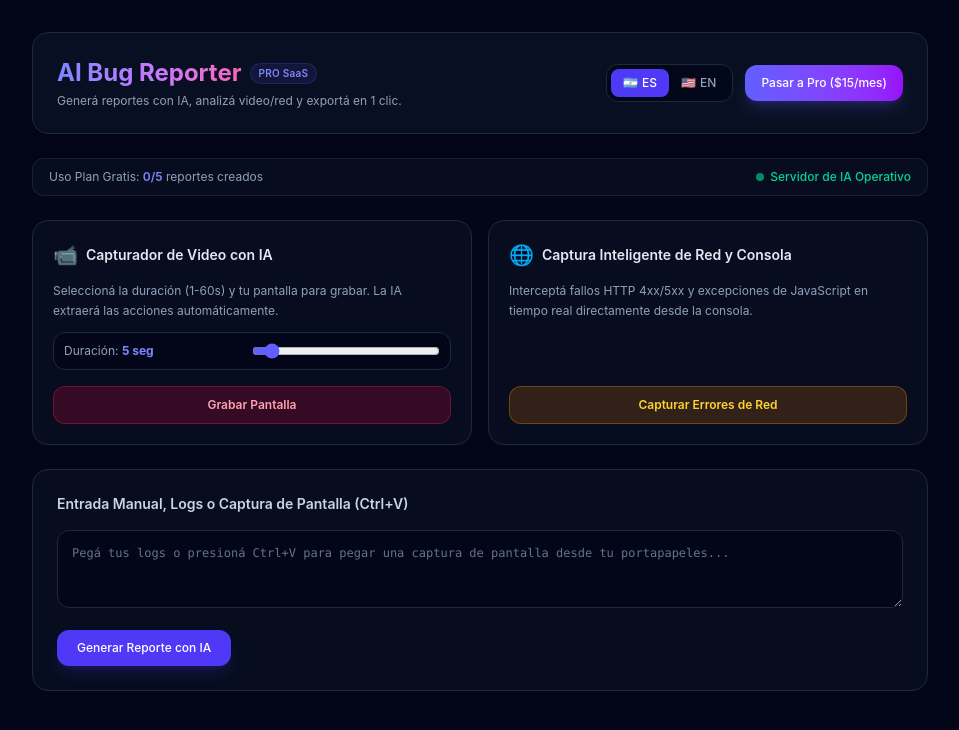
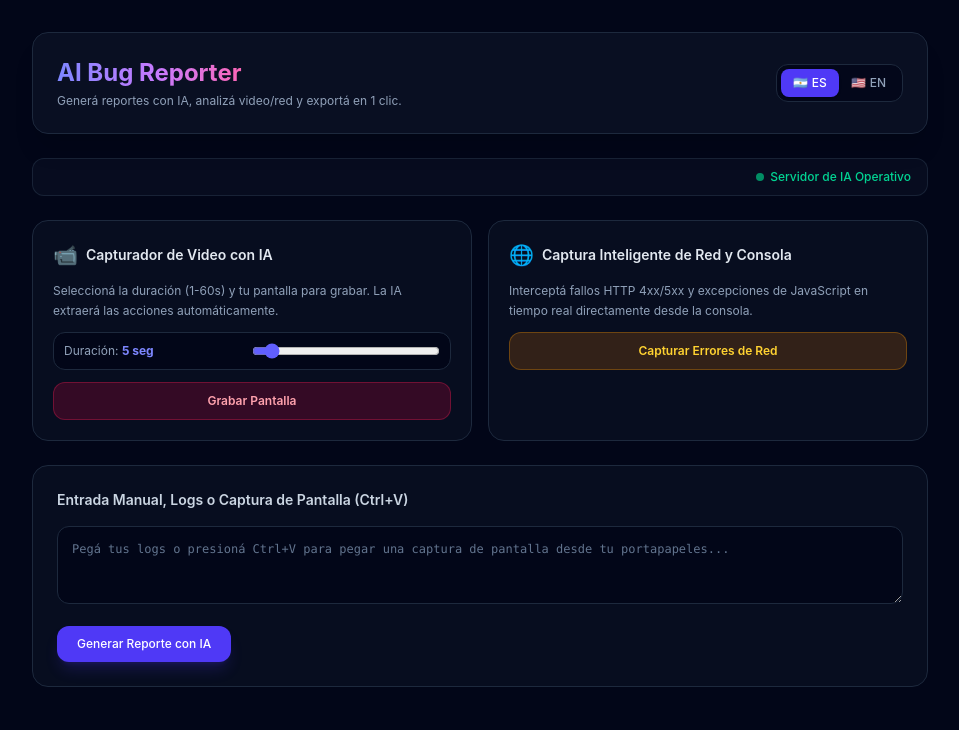
Before and after one commit to lisettelilen/ai-bug-reporter, a Next.js app: page / in a window 1280 px wide. Shown: the top 730 px of the page, without its empty margins (160-1119 px from the left). Built offline with nearby package versions, Linux system fonts and the light colour scheme.

Commit message:
Eliminar boton de suscripcion Pro y contador de reportes gratis

```diff
--- a/app/page.tsx
+++ b/app/page.tsx
@@ -7,7 +7,6 @@ export default function Home() {
   const [pastedImage, setPastedImage] = useState<string | null>(null);
   const [generatedReport, setGeneratedReport] = useState<any>(null);
   const [language, setLanguage] = useState<'ES' | 'EN'>('ES');
-  const [reportCount, setReportCount] = useState<number>(0);
   const [isRecording, setIsRecording] = useState<boolean>(false);
   const [videoDuration, setVideoDuration] = useState<number>(5);
   const [isCapturingNetwork, setIsCapturingNetwork] = useState<boolean>(false);
@@ -44,9 +43,6 @@ export default function Home() {
   const t = {
     ES: {
       subtitle: 'Generá reportes con IA, analizá video/red y exportá en 1 clic.',
-      upgrade: 'Pasar a Pro ($15/mes)',
-      usageLabel: 'Uso Plan Gratis:',
-      usageCount: 'reportes creados',
       status: 'Servidor de IA Operativo',
       videoTitle: 'Capturador de Video con IA',
       videoDescDesktop: 'Seleccioná la duración (1-60s) y tu pantalla para grabar. La IA extraerá las acciones automáticamente.',
@@ -106,9 +102,6 @@ export default function Home() {
     },
     EN: {
       subtitle: 'Generate AI bug reports, analyze video/network logs and export in 1-click.',
-      upgrade: 'Upgrade to Pro ($15/mo)',
-      usageLabel: 'Free Plan Usage:',
-      usageCount: 'reports created',
       status: 'AI Server Operational',
       videoTitle: 'Video-to-Bug AI Interceptor',
       videoDescDesktop: 'Select duration (1-60s) and your screen/window to record. AI will extract steps automatically.',
@@ -186,31 +179,6 @@ export default function Home() {
     }
   };
 
-  const checkLimit = () => {
-    if (reportCount >= 5) {
-      alert(language === 'ES'
-        ? "Alcanzaste el límite de 5 reportes del Plan Gratis. Pasate a Pro para generación ilimitada."
-        : "You reached the 5-report limit for the Free Plan. Upgrade to Pro for unlimited generation.");
-      return false;
-    }
-    return true;
-  };
-
-  const handleSubscribe = async () => {
-    try {
-      const res = await fetch('/api/checkout', { method: 'POST' });
-      const data = await res.json();
-      if (data.url) {
-        window.location.href = data.url;
-      } else {
-        alert(data.error || 'Error iniciando la pasarela de pago');
-      }
-    } catch (err) {
-      console.error(err);
-      alert('Error de conexión con Stripe');
-    }
-  };
-
   const handleExport = async (platform: 'jira' | 'trello' | 'azure', credentials: any) => {
     try {
       const res = await fetch('/api/export', {
@@ -228,9 +196,6 @@ export default function Home() {
       const data = await res.json();
       if (res.ok) {
         alert(`¡Exportado a ${platform.toUpperCase()} con éxito!`);
-        setShowJiraModal(false);
-        setShowTrelloModal(false);
-        setShowAzureModal(false);
       } else {
         alert(data.error || `Error exportando a ${platform.toUpperCase()}`);
       }
@@ -265,8 +230,6 @@ ${stepsFormatted}
 
   // Grabador de pantalla Desktop
   const handleRecordVideo = async () => {
-    if (!checkLimit()) return;
-
     try {
       const stream = await navigator.mediaDevices.getDisplayMedia({
         video: { displaySurface: 'browser' },
@@ -310,8 +273,6 @@ ${stepsFormatted}
             "🤖 Suggested tests: Add Playwright/Cypress E2E test handling null token payloads."
           ]
         });
-
-        setReportCount(prev => prev + 1);
       }, videoDuration * 1000);
 
     } catch (err) {
@@ -322,7 +283,6 @@ ${stepsFormatted}
 
   // Carga de video Mobile
   const handleMobileVideoUpload = (e: React.ChangeEvent<HTMLInputElement>) => {
-    if (!checkLimit()) return;
     const file = e.target.files?.[0];
     if (file) {
       setGherkinText(null);
@@ -349,14 +309,11 @@ ${stepsFormatted}
           "🤖 Tests sugeridos: Simular touch events acelerados en dispositivos móviles emulados."
         ]
       });
-      setReportCount(prev => prev + 1);
     }
   };
 
   // Capturador de red (Filtro HTTP 4xx/5xx)
   const handleCaptureNetwork = () => {
-    if (!checkLimit()) return;
-
     setIsCapturingNetwork(true);
     setGherkinText(null);
 
@@ -389,14 +346,11 @@ ${stepsFormatted}
           "🤖 Sugerencia: Aplicar patrón Circuit Breaker y aumentar timeout de conexión."
         ]
       });
-      setReportCount(prev => prev + 1);
     }, 1500);
   };
 
   // Generador manual / captura
   const handleGenerateReport = () => {
-    if (!checkLimit()) return;
-
     setGherkinText(null);
     setGeneratedReport({
       title: language === 'ES' ? "Reporte Generado por Captura / Logs" : "Screenshot / Log-Based Generated Report",
@@ -420,7 +374,6 @@ ${stepsFormatted}
         "💡 Problema puramente cosmético/CSS sin impacto en lógica de negocio."
       ]
     });
-    setReportCount(prev => prev + 1);
   };
 
   return (
@@ -434,9 +387,6 @@ ${stepsFormatted}
               <h1 className="text-2xl font-bold bg-gradient-to-r from-indigo-400 via-purple-400 to-pink-400 bg-clip-text text-transparent">
                 AI Bug Reporter
               </h1>
-              <span className="text-[10px] font-semibold px-2 py-0.5 rounded-full bg-indigo-500/10 text-indigo-400 border border-indigo-500/20 tracking-wide">
-                PRO SaaS
-              </span>
             </div>
             <p className="text-xs text-slate-400 mt-1">{t.subtitle}</p>
           </div>
@@ -456,30 +406,19 @@ ${stepsFormatted}
                 <span>🇺🇸</span> <span>EN</span>
               </button>
             </div>
-
-            <button
-              onClick={handleSubscribe}
-              className="px-4 py-2.5 bg-gradient-to-r from-indigo-500 to-purple-600 hover:from-indigo-600 hover:to-purple-700 text-white font-medium rounded-xl text-xs shadow-lg shadow-indigo-500/20 transition-all cursor-pointer"
-            >
-              {t.upgrade}
-            </button>
           </div>
         </header>
 
-        {/* Meter Usage */}
-        <div className="flex justify-between items-center px-4 py-2.5 bg-slate-900/40 rounded-xl border border-slate-800/80 text-xs text-slate-400">
-          <span>{t.usageLabel} <strong className="text-indigo-400 font-semibold">{reportCount}/5</strong> {t.usageCount}</span>
+        {/* Status indicator */}
+        <div className="flex justify-end items-center px-4 py-2.5 bg-slate-900/40 rounded-xl border border-slate-800/80 text-xs text-slate-400">
           <span className="text-emerald-400 font-medium flex items-center gap-1.5">
             <span className="w-2 h-2 rounded-full bg-emerald-500 animate-pulse"></span> {t.status}
           </span>
         </div>
 
-        {/* Features Grid - Tarjetas Alineadas con Flexbox y h-full */}
+        {/* Features Grid */}
         <div className="grid grid-cols-1 md:grid-cols-2 gap-4">
-
-          {/* Tarjeta 1 */}
-          <div className="p-5 bg-slate-900/40 border border-slate-800 rounded-2xl hover:border-slate-700 transition-colors flex flex-col justify-between h-full">
-            <div className="space-y-3 mb-4">
+          <div className="p-5 bg-slate-900/40 border border-slate-800 rounded-2xl hover:border-slate-700 transition-colors space-y-3">
             <div className="flex items-center gap-2">
               <span className="text-xl">📹</span>
               <h3 className="font-semibold text-sm text-slate-200">{t.videoTitle}</h3>
@@ -488,9 +427,9 @@ ${stepsFormatted}
               {isMobile ? t.videoDescMobile : t.videoDescDesktop}
             </p>
 
-              {/* Selector de Duración */}
+            {/* Selector de Duración (1 a 60 segundos) */}
             {!isMobile && (
-                <div className="flex items-center justify-between bg-slate-950 p-2.5 rounded-xl border border-slate-800 text-xs mt-3">
+              <div className="flex items-center justify-between bg-slate-950 p-2.5 rounded-xl border border-slate-800 text-xs">
                 <label htmlFor="video-duration" className="text-slate-400">
                   {t.durationLabel} <strong className="text-indigo-400">{videoDuration} seg</strong>
                 </label>
@@ -506,9 +445,7 @@ ${stepsFormatted}
                 />
               </div>
             )}
-            </div>
 
-            {/* Botón alineado al final */}
             {isMobile ? (
               <div>
                 <label
@@ -536,17 +473,12 @@ ${stepsFormatted}
             )}
           </div>
 
-          {/* Tarjeta 2 */}
-          <div className="p-5 bg-slate-900/40 border border-slate-800 rounded-2xl hover:border-slate-700 transition-colors flex flex-col justify-between h-full">
-            <div className="space-y-3 mb-4">
+          <div className="p-5 bg-slate-900/40 border border-slate-800 rounded-2xl hover:border-slate-700 transition-colors space-y-3">
             <div className="flex items-center gap-2">
               <span className="text-xl">🌐</span>
               <h3 className="font-semibold text-sm text-slate-200">{t.netTitle}</h3>
             </div>
             <p className="text-xs text-slate-400 leading-relaxed">{t.netDesc}</p>
-            </div>
-
-            {/* Botón alineado al final */}
             <button
               onClick={handleCaptureNetwork}
               disabled={isCapturingNetwork}
@@ -606,7 +538,7 @@ ${stepsFormatted}
                 </p>
               </div>
 
-              {/* Badges de Severidad e Impacto */}
+              {/* Badges de Severidad e Impacto (P1-P4) */}
               <div className="flex items-center gap-2">
                 <span className="text-[11px] font-bold px-2.5 py-1 rounded-lg bg-indigo-500/10 text-indigo-300 border border-indigo-500/20">
                   {t.prioLabel} {generatedReport.priority}
@@ -640,7 +572,7 @@ ${stepsFormatted}
             {/* Pasos Estructurados + Esperado vs Actual */}
             <div className="grid grid-cols-1 md:grid-cols-2 gap-4 text-xs">
 
-              {/* Pasos para Reproducir */}
+              {/* Pasos para Reproducir (1, 2, 3...) */}
               <div className="bg-slate-950 p-4 rounded-xl border border-slate-800/80 space-y-2">
                 <span className="font-semibold text-indigo-400">{t.stepsTitle}</span>
                 <ul className="space-y-1.5 text-slate-300 font-mono text-[11px]">
@@ -650,7 +582,7 @@ ${stepsFormatted}
                 </ul>
               </div>
 
-              {/* Resultado Esperado vs Obtenido */}
+              {/* Resultado Esperado vs Obtendio */}
               <div className="bg-slate-950 p-4 rounded-xl border border-slate-800/80 space-y-3">
                 <div>
                   <span className="font-semibold text-emerald-400 block mb-0.5">{t.expTitle}</span>
@@ -699,57 +631,8 @@ ${stepsFormatted}
               </div>
             )}
 
-            {/* Botones de Acción / Exportación */}
-            <div className="pt-2 flex flex-wrap items-center gap-3 border-t border-slate-800">
-              <button
-                onClick={generateGherkin}
-                className="px-4 py-2 bg-emerald-600/20 hover:bg-emerald-600/30 text-emerald-300 border border-emerald-500/30 rounded-xl text-xs font-medium transition-all cursor-pointer"
-              >
-                {t.btnGherkin}
-              </button>
-
-              <button
-                onClick={() => setShowJiraModal(true)}
-                className="px-4 py-2 bg-blue-600/20 hover:bg-blue-600/30 text-blue-300 border border-blue-500/30 rounded-xl text-xs font-medium transition-all cursor-pointer"
-              >
-                {t.exportJira}
-              </button>
-
-              <button
-                onClick={() => setShowTrelloModal(true)}
-                className="px-4 py-2 bg-sky-600/20 hover:bg-sky-600/30 text-sky-300 border border-sky-500/30 rounded-xl text-xs font-medium transition-all cursor-pointer"
-              >
-                {t.exportTrello}
-              </button>
-
-              <button
-                onClick={() => setShowAzureModal(true)}
-                className="px-4 py-2 bg-indigo-600/20 hover:bg-indigo-600/30 text-indigo-300 border border-indigo-500/30 rounded-xl text-xs font-medium transition-all cursor-pointer"
-              >
-                {t.exportAzure}
-              </button>
-            </div>
-
-            {/* Bloque Gherkin Generado */}
-            {gherkinText && (
-              <div className="mt-4 p-4 bg-slate-950 border border-emerald-500/30 rounded-xl space-y-2">
-                <div className="flex justify-between items-center">
-                  <span className="text-xs font-bold text-emerald-400">🥒 Feature Spec (BDD):</span>
-                  <button
-                    onClick={() => navigator.clipboard.writeText(gherkinText)}
-                    className="text-[10px] bg-emerald-500/20 hover:bg-emerald-500/30 text-emerald-300 px-2.5 py-1 rounded-lg border border-emerald-500/30 cursor-pointer"
-                  >
-                    Copiar Gherkin
-                  </button>
-                </div>
-                <pre className="text-[11px] font-mono text-slate-300 overflow-x-auto p-2 bg-slate-900/60 rounded-lg whitespace-pre-wrap">
-                  {gherkinText}
-                </pre>
-              </div>
-            )}
           </section>
         )}
-
       </div>
     </main>
   );
```
Lines whose indentation alone changed are shown as unchanged.
